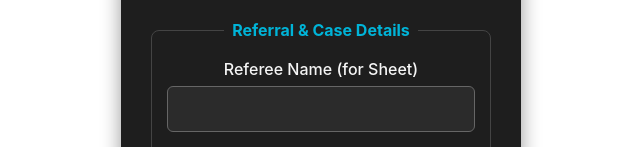
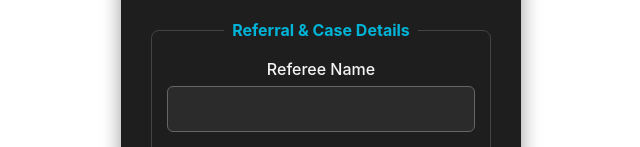
Before and after one commit to moneygoyal-del/crm-backend1, a React (Vite) app in the folder frontend/: page /book-opd in a window 1280 px wide. Shown: the part 604-751 px from the top of the page, without its empty margins (319-959 px from the left). Built offline with nearby package versions, Linux system fonts and the light colour scheme; sample sign-in values are in the browser's storage.

Commit message:
minor fix

```diff
--- a/frontend/src/Pages/BookOpdPage.tsx
+++ b/frontend/src/Pages/BookOpdPage.tsx
@@ -247,7 +247,7 @@ export default function BookOpdPage() {
         <fieldset style={styles.fieldset}>
           <legend style={styles.legend}>Referral & Case Details</legend>
 
-          <label style={styles.label}>Referee Name (for Sheet)</label>
+          <label style={styles.label}>Referee Name</label>
           <input style={styles.input} type="text" name="referee_name" value={formData.referee_name} onChange={handleChange} />
 
           <label style={styles.labelRequired}>Referee Doctor's Phone*</label>
```
